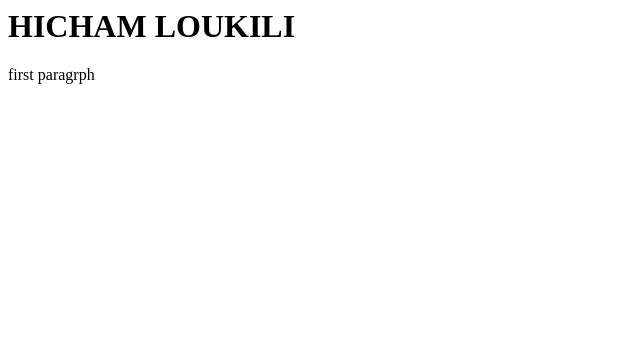
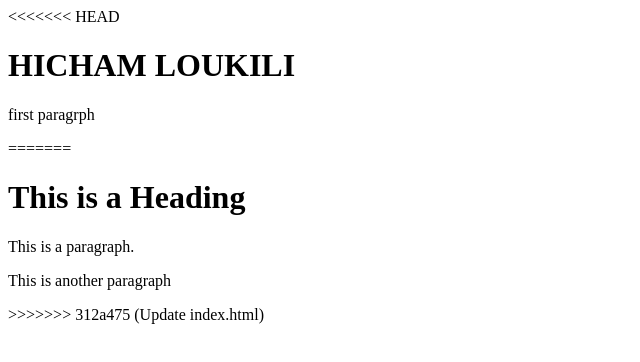
Before and after one commit to LoukHich/teste1, a plain HTML site: page index.html in a window 1280 px wide. Shown: the whole page, without its empty margins (0-640 px from the left). Drawn offline with Linux system fonts and the light colour scheme.

Commit message:
Update index.html

```diff
--- a/index.html
+++ b/index.html
@@ -6,8 +6,14 @@
     <title>Document</title>
 </head>
 <body>
+<<<<<<< HEAD
     <h1>HICHAM LOUKILI</h1>
     <p>first paragrph</p>
+=======
+    <h1>This is a Heading</h1>
+    <p>This is a paragraph.</p>
+    <p>This is another paragraph</p>
+>>>>>>> 312a475 (Update index.html)
     <script src="index.js"></script>
 </body>
 </html>
```
